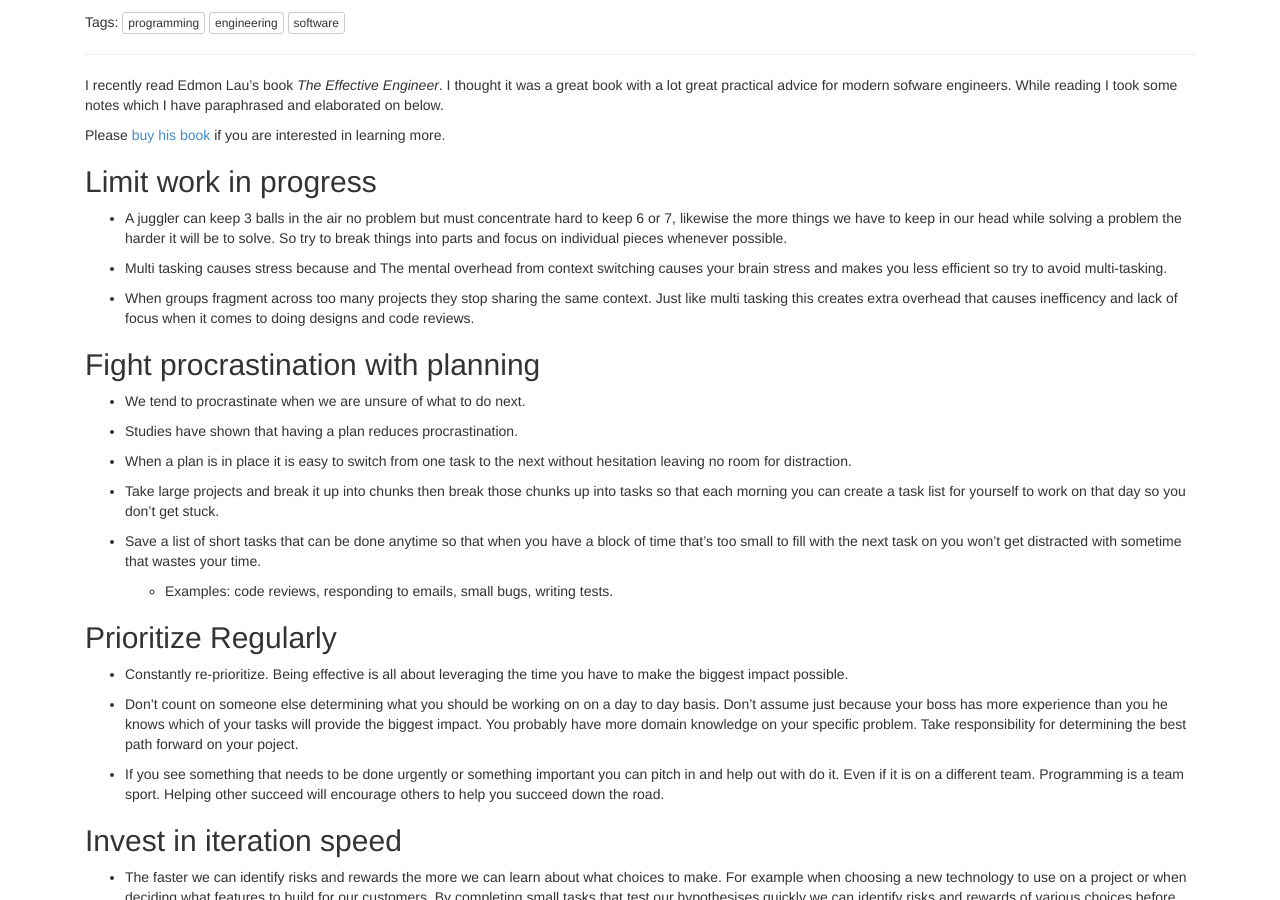
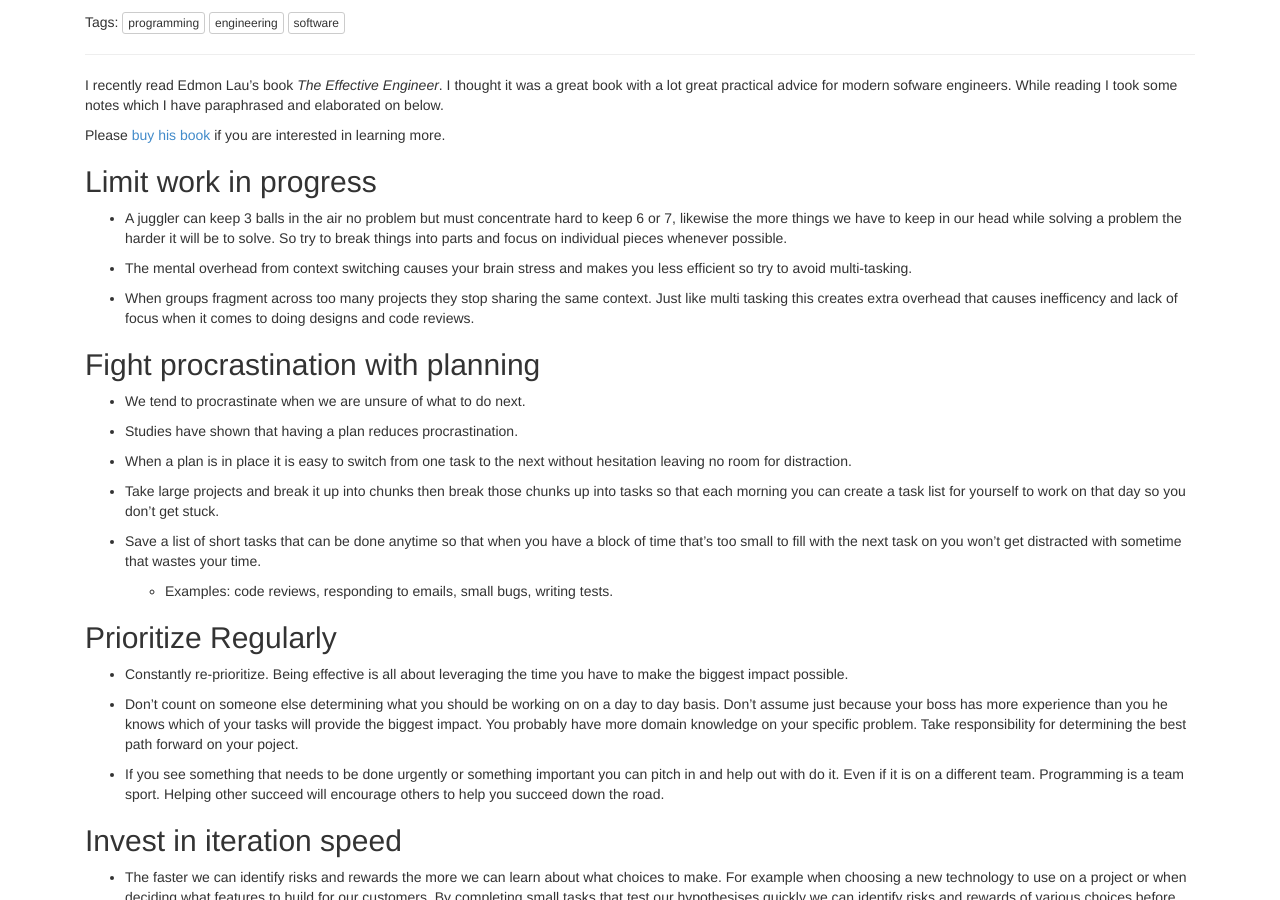
Before and after one commit to jeffkile/jeffkile.github.io, a Jekyll site: the page built from _posts/2016-03-30-effective-engineer-part-1.md, in a window 1280 px wide and 900 px high, scrolled down 434 px. Built offline with Jekyll 4.4.1, drawn with Linux system fonts in a browser that asks for light colours; nearby versions of some CDN libraries; some web fonts are replaced; comment, search, counter and statistics services are not loaded.

Commit message:
Fixed typos

```diff
--- a/_posts/2016-03-30-effective-engineer-part-1.md
+++ b/_posts/2016-03-30-effective-engineer-part-1.md
@@ -19,8 +19,8 @@ are interested in learning more.
   we have to keep in our head while solving a problem the harder it will be to solve. So try to break things into parts
   and focus on individual pieces whenever possible.
 
-  - Multi tasking causes stress because and The mental overhead from context switching causes your brain stress and makes
-  you less efficient so try to avoid multi-tasking.
+  - The mental overhead from context switching causes your brain stress and makes you less efficient so try to avoid
+    multi-tasking.
 
   - When groups fragment across too many projects they stop sharing the same context. Just like multi tasking this
     creates extra overhead that causes inefficency and lack of focus when it comes to doing designs and code reviews.
```
